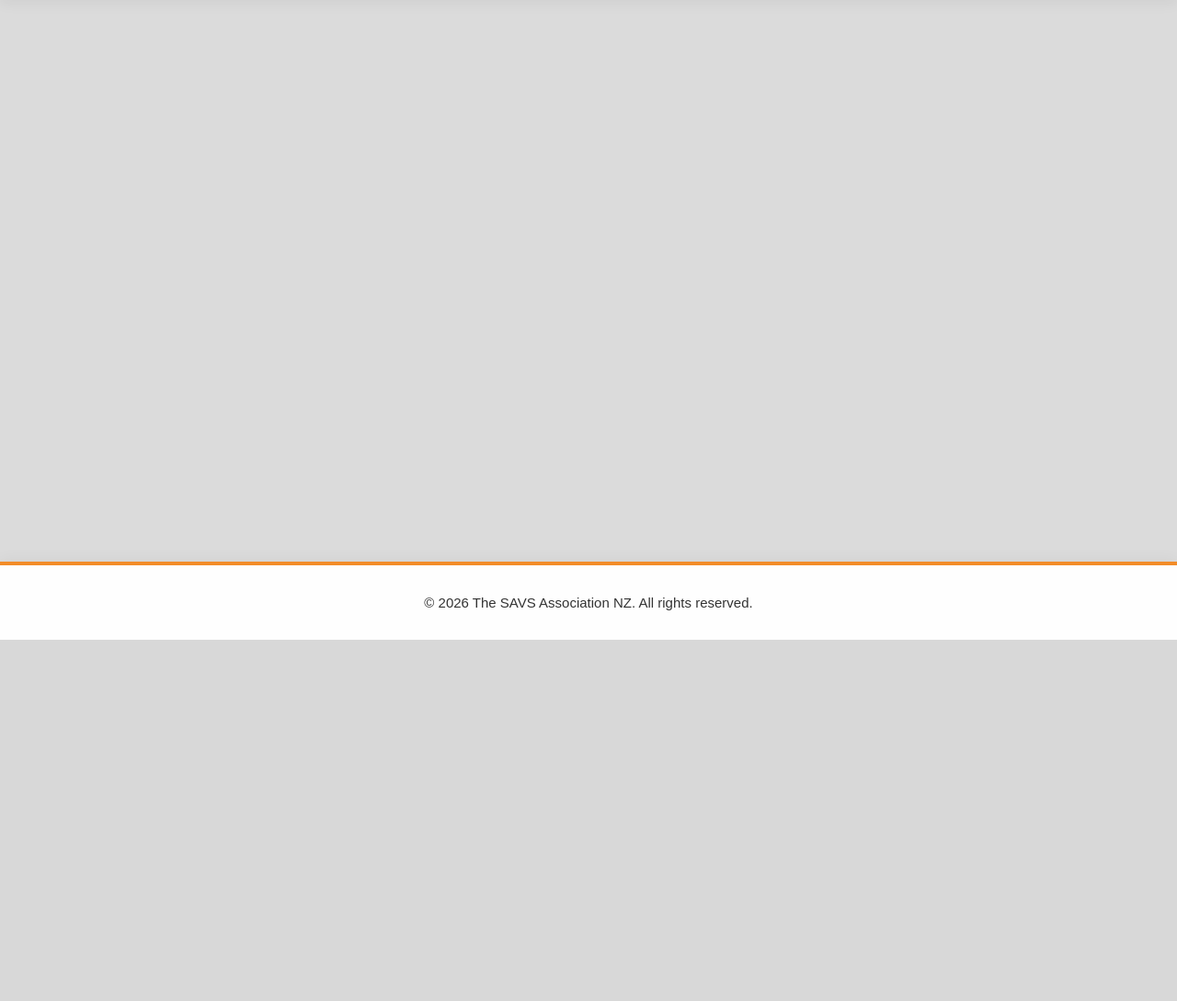
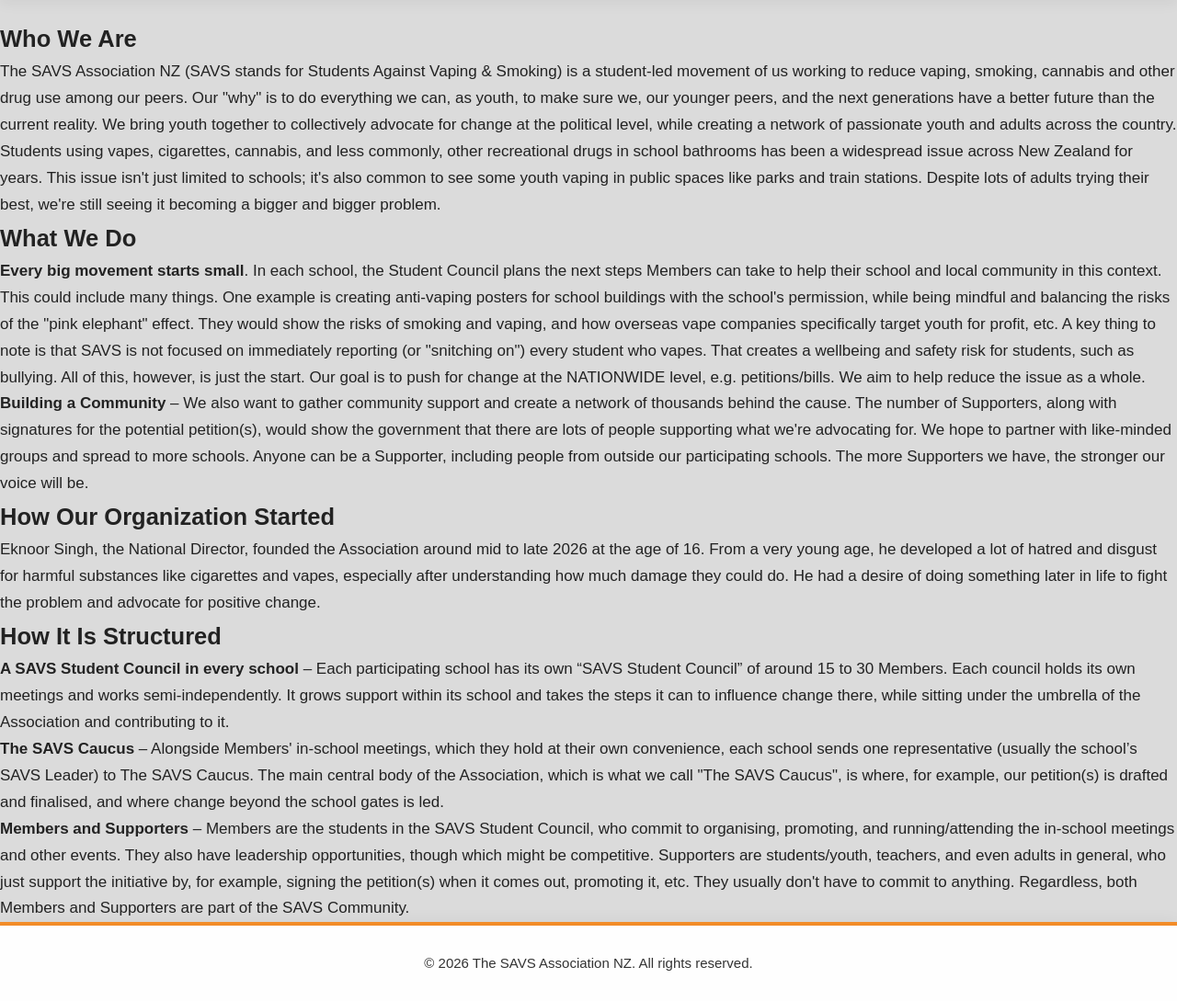
Before and after one commit to hamsikamudunuri-maker/SAVS, a Flask app: page /about in a window 1280 px wide. Shown: the part 104-1193 px from the top of the page at 92% size. Before the commit the page ends 800 px from the top, so only its background shows below. Run offline with Flask 3, Linux system fonts and the light colour scheme.

Commit message:
Added all the info from the Google Classroom.

```diff
--- a/templates/about.html
+++ b/templates/about.html
@@ -1,7 +1,51 @@
 {% extends "base.html" %}
 
-{% block title %}SAVS|About{% endblock %}
+{% block title %}SAVS | About{% endblock %}
 
 {% block content %}
+<section class="sections">
 
+    <div class="body-text">
+        <h1>Who We Are</h1>
+        <p>
+            The SAVS Association NZ (SAVS stands for Students Against Vaping &amp; Smoking) is a student-led movement of us working to reduce vaping, smoking, cannabis and other drug use among our peers. Our "why" is to do everything we can, as youth, to make sure we, our younger peers, and the next generations have a better future than the current reality. We bring youth together to collectively advocate for change at the political level, while creating a network of passionate youth and adults across the country.
+        </p>
+        <p>
+            Students using vapes, cigarettes, cannabis, and less commonly, other recreational drugs in school bathrooms has been a widespread issue across New Zealand for years. This issue isn't just limited to schools; it's also common to see some youth vaping in public spaces like parks and train stations. Despite lots of adults trying their best, we're still seeing it becoming a bigger and bigger problem.
+        </p>
+    </div>
+
+    <div class="body-text">
+        <h1>What We Do</h1>
+        <p>
+            <strong>Every big movement starts small</strong>. In each school, the Student Council plans the next steps Members can take to help their school and local community in this context. This could include many things. One example is creating anti-vaping posters for school buildings with the school's permission, while being mindful and balancing the risks of the "pink elephant" effect. They would show the risks of smoking and vaping, and how overseas vape companies specifically target youth for profit, etc. A key thing to note is that SAVS is not focused on immediately reporting (or "snitching on") every student who vapes. That creates a wellbeing and safety risk for students, such as bullying. All of this, however, is just the start. Our goal is to push for change at the NATIONWIDE level, e.g. petitions/bills. We aim to help reduce the issue as a whole.
+        </p>
+        <p>
+            <strong>Building a Community</strong> – We also want to gather community support and create a network of thousands behind the cause. The number of Supporters, along with signatures for the potential petition(s), would show the government that there are lots of people supporting what we're advocating for. We hope to partner with like-minded groups and spread to more schools. Anyone can be a Supporter, including people from outside our participating schools. The more Supporters we have, the stronger our voice will be.
+        </p>
+    </div>
+
+
+    <div class="body-text">
+        <h1>How Our Organization Started</h1>
+        <p>
+            Eknoor Singh, the National Director, founded the Association around mid to late 2026 at the age of 16. From a very young age, he developed a lot of hatred and disgust for harmful substances like cigarettes and vapes, especially after understanding how much damage they could do. He had a desire of doing something later in life to fight the problem and advocate for positive change.
+        </p>
+    </div>
+
+    <div class="body-text">
+        <h1>How It Is Structured</h1>
+        <p>
+            <strong>A SAVS Student Council in every school</strong> – Each participating school has its own “SAVS Student Council” of around 15 to 30 Members. Each council holds its own meetings and works semi-independently. It grows support within its school and takes the steps it can to influence change there, while sitting under the umbrella of the Association and contributing to it.
+
+        </p>
+        <p>
+            <strong>The SAVS Caucus</strong> – Alongside Members' in-school meetings, which they hold at their own convenience, each school sends one representative (usually the school’s SAVS Leader) to The SAVS Caucus. The main central body of the Association, which is what we call "The SAVS Caucus", is where, for example, our petition(s) is drafted and finalised, and where change beyond the school gates is led.
+        </p>
+        <p>
+            <strong>Members and Supporters</strong> – Members are the students in the SAVS Student Council, who commit to organising, promoting, and running/attending the in-school meetings and other events. They also have leadership opportunities, though which might be competitive. Supporters are students/youth, teachers, and even adults in general, who just support the initiative by, for example, signing the petition(s) when it comes out, promoting it, etc. They usually don't have to commit to anything. Regardless, both Members and Supporters are part of the SAVS Community.
+        </p>
+    </div>
+
+</section>
 {% endblock %}
```
